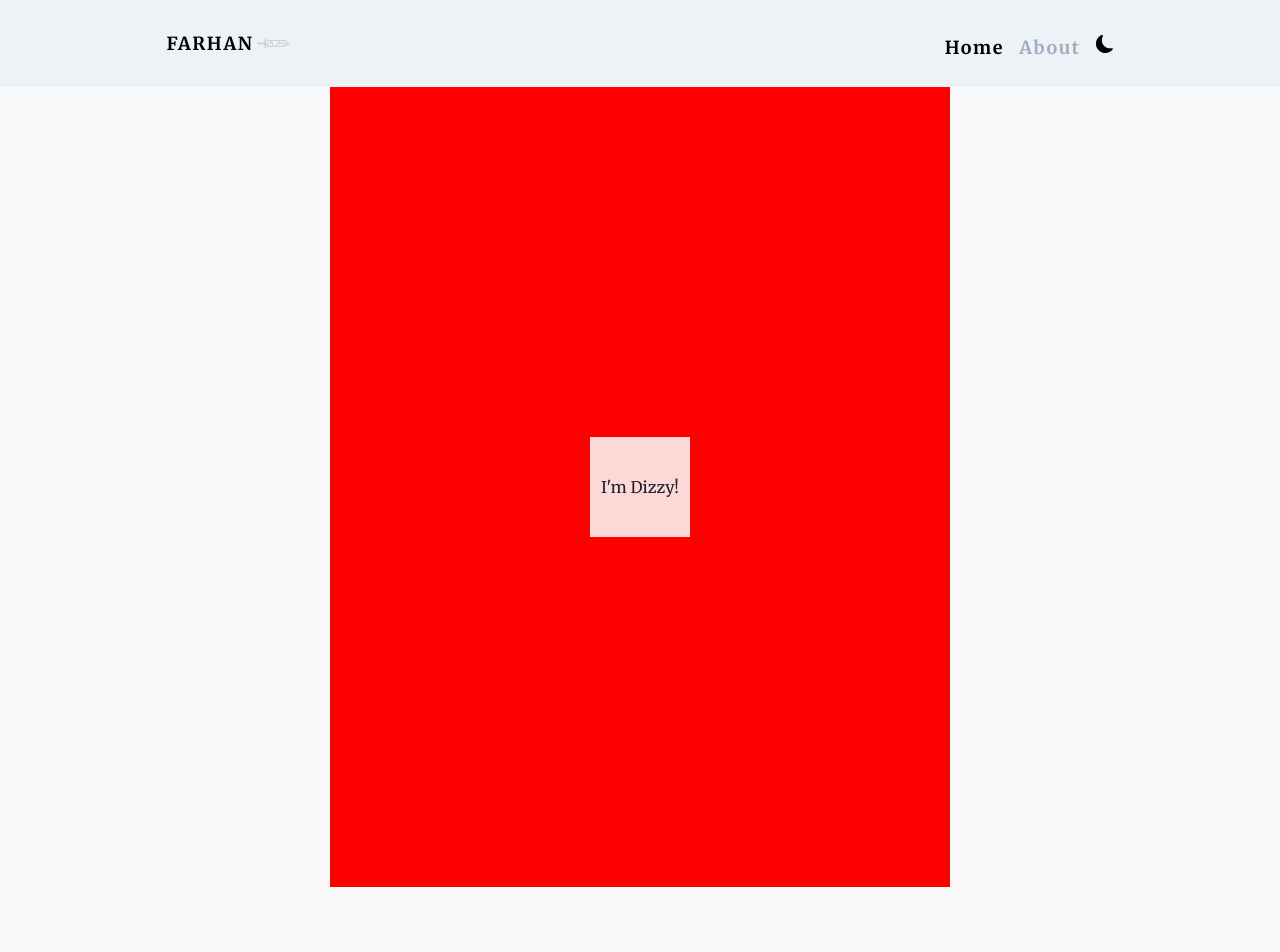
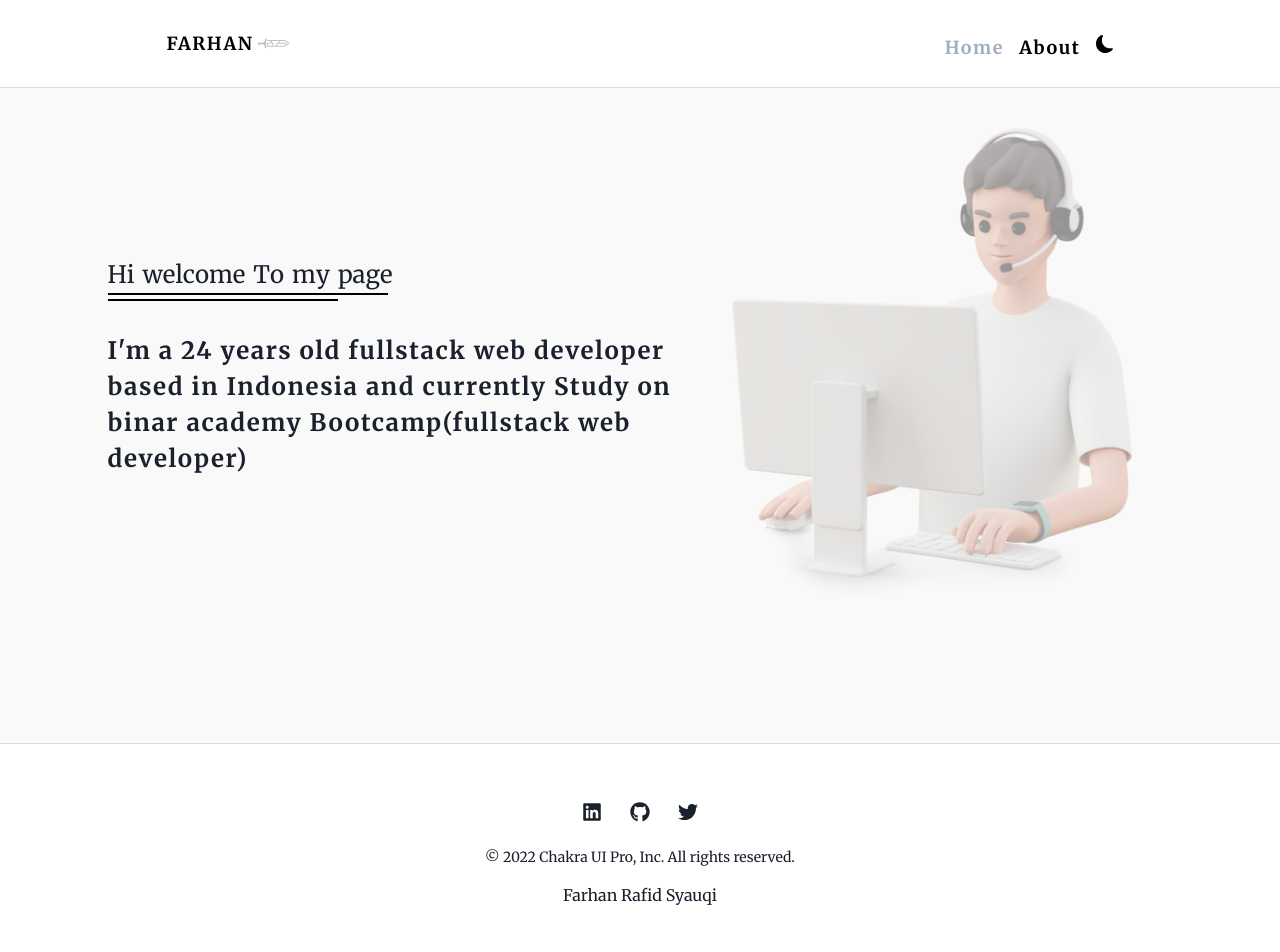
Before and after one commit to FarhanRafid97/my-portofolio, a React (Create React App) app: page /about in a window 1280 px wide. Shown: the top 952 px of the page. Built offline with nearby package versions, Linux system fonts and the light colour scheme.

Commit message:
add about page

```diff
--- a/src/components/About/About.jsx
+++ b/src/components/About/About.jsx
@@ -1,5 +1,6 @@
-import { chakra, Container } from '@chakra-ui/react';
+import { chakra, Box, HStack, Text, Image, Flex } from '@chakra-ui/react';
 import { isValidMotionProp, motion } from 'framer-motion';
+import myProfile from '../../img/me.png';
 
 const ChakraBox = chakra(motion.div, {
   /**
@@ -8,40 +9,78 @@ const ChakraBox = chakra(motion.div, {
    */
   shouldForwardProp: (prop) => isValidMotionProp(prop) || prop === 'children',
 });
+const ChakraText = chakra(motion.p, {
+  /**
+   * Allow motion props and the children prop to be forwarded.
+   * All other chakra props not matching the motion props will still be forwarded.
+   */
+  shouldForwardProp: (prop) => isValidMotionProp(prop) || prop === 'children',
+});
 
 const About = () => {
+  const word = 'Hi welcome To my page';
+  const wordArray = word.split('');
+  console.log(wordArray);
   return (
-    <Container
-      bg="red"
-      h="100vh"
-      display="flex"
-      alignItems="center"
-      justifyContent="center"
-      initial={{ height: 0 }}
-      animate={{ height: '100%' }}
-      exit={{ x: window.innerHeight, transition: { duration: 0.1 } }}
-    >
-      <ChakraBox
-        initial={{ opacity: 0 }}
-        animate={{
-          opacity: 1,
-        }}
-        // @ts-ignore no problem in operation, although type error appears.
-        transition={{
-          duration: 1,
-          ease: 'easeInOut',
-        }}
-        padding="2"
-        bg="red.100"
-        display="flex"
-        justifyContent="center"
-        alignItems="center"
-        width="100px"
-        height="100px"
-      >
-        I'm Dizzy!
-      </ChakraBox>
-    </Container>
+    <Box>
+      <HStack h="70vh" overflow="hidden">
+        <Box flex="1.2">
+          <Flex>
+            {wordArray.map((word, i) => (
+              <ChakraText
+                fontSize="24px"
+                ml={word === ' ' ? '8px' : 0}
+                initial={{ opacity: 0 }}
+                animate={{ opacity: 1 }}
+                transition={{
+                  duration: 0.04,
+                  ease: 'easeOut',
+                  delay: 0.04 * i,
+                }}
+              >
+                {word}
+              </ChakraText>
+            ))}
+          </Flex>
+          <ChakraBox
+            initial={{ width: 0 }}
+            animate={{ width: '280px' }}
+            transition={{ duration: 1.5, ease: 'easeOut' }}
+            h="2px"
+            mb="4px"
+            backgroundColor="black"
+          />
+          <ChakraBox
+            initial={{ width: 0 }}
+            animate={{ width: '230px' }}
+            transition={{ duration: 1.5, ease: 'easeOut', delay: 0.5 }}
+            mb={8}
+            h="2px"
+            backgroundColor="black"
+          />
+          <ChakraText
+            fontSize="24px"
+            letterSpacing="0.1rem"
+            fontWeight="bold"
+            initial={{ opacity: 0, y: 50 }}
+            animate={{ opacity: 1, y: 0 }}
+            transition={{ duration: 0.5, ease: 'easeOut', delay: 1.4 }}
+          >
+            I'm a 24 years old fullstack web developer based in Indonesia and
+            currently Study on binar academy Bootcamp(fullstack web developer)
+          </ChakraText>
+        </Box>
+        <Flex justifyContent="center" alignItems="center" flex="1">
+          <ChakraBox
+            initial={{ opacity: 0, x: 50 }}
+            animate={{ opacity: 1, x: 0 }}
+            transition={{ duration: 0.8, ease: 'easeOut' }}
+          >
+            <Image w="400px" opacity="0.4" src={myProfile} />
+          </ChakraBox>
+        </Flex>
+      </HStack>
+    </Box>
   );
 };
 
--- a/src/components/Home/Home.jsx
+++ b/src/components/Home/Home.jsx
@@ -2,8 +2,9 @@ import { chakra, Flex, Text } from '@chakra-ui/react';
 import { isValidMotionProp, motion } from 'framer-motion';
 import React from 'react';
 import p1 from '../../img/p1.png';
+import p2 from '../../img/p2.png';
 import p3 from '../../img/p3.png';
-import p2 from '../../img/p2.png';
+import p4 from '../../img/p4.png';
 import Card from './Card';
 import './Home.css';
 
@@ -49,7 +50,7 @@ const Home = () => {
         <Flex
           direction="column"
           alignItems="center"
-          rowGap="25px"
+          rowGap="50px"
           flexBasis="50%"
         >
           <Text
@@ -61,7 +62,7 @@ const Home = () => {
             color="#999999"
           >
             My name is farhan.I'm fullstack web developer,i like using
-            react/nextjs on frontend and express on backend .Please feel free to
+            react/nextjs on frontend and nodejs on backend. Please feel free to
             check out some projects I've been working on
           </Text>
           <Card
@@ -71,7 +72,16 @@ const Home = () => {
             bgColor="#B8D6C5"
             color="gray.50"
             hoverColor="green.600"
-            link="https://covid-19-case.vercel.app/"
+            link="https://covid-19-case.vercel.app"
+          />
+          <Card
+            title="On progress"
+            body="Build anonymous message like ngl"
+            imgUrl={p4}
+            bgColor="#e29578"
+            color="gray.50"
+            hoverColor="green.600"
+            link="https://github.com/FarhanRafid97/ngl_clone"
           />
         </Flex>
         <Flex
@@ -96,7 +106,7 @@ const Home = () => {
             imgUrl={p2}
             bgColor="#1985a1"
             color="white"
-            hoverColor="blue.1  00"
+            hoverColor="blue.200"
             link="https://github.com/FarhanRafid97"
           />
         </Flex>
--- a/src/components/Layout/Footer.js
+++ b/src/components/Layout/Footer.js
@@ -1,19 +1,55 @@
-import React from 'react';
-import { Box, Text, Flex } from '@chakra-ui/react';
-import { AiOutlineCopyrightCircle } from 'react-icons/ai';
+import { ButtonGroup, Flex, IconButton, Text } from '@chakra-ui/react';
+import * as React from 'react';
+import { FaGithub, FaLinkedin, FaTwitter } from 'react-icons/fa';
+
 const Footer = () => {
   return (
-    <Box w="100%" bg="gray.200" color="black" padding="15px">
+    <Flex
+      w="100%"
+      as="footer"
+      role="contentinfo"
+      py={{ base: '6', md: '12' }}
+      borderTop="1px solid #dbdbdb"
+      justifyContent="center"
+      backgroundColor="white"
+    >
       <Flex
+        justifyContent="center"
         alignItems="center"
-        justifyContent="center"
-        margin="auto"
-        width="80%"
+        rowGap="15px    "
+        flexDirection="column"
       >
-        <AiOutlineCopyrightCircle />
+        <Flex justify="space-between" direction="row" align="center">
+          <ButtonGroup variant="ghost">
+            <IconButton
+              as="a"
+              href="https://www.linkedin.com/in/farhan-rafid-syauqi-268a9820b/"
+              target="_blank"
+              aria-label="LinkedIn"
+              icon={<FaLinkedin fontSize="1.25rem" />}
+            />
+            <IconButton
+              as="a"
+              href="https://github.com/FarhanRafid97"
+              target="_blank"
+              aria-label="GitHub"
+              icon={<FaGithub fontSize="1.25rem" />}
+            />
+            <IconButton
+              as="a"
+              href="#"
+              aria-label="Twitter"
+              icon={<FaTwitter fontSize="1.25rem" />}
+            />
+          </ButtonGroup>
+        </Flex>
+        <Text fontSize="sm" color="subtle">
+          &copy; {new Date().getFullYear()} Chakra UI Pro, Inc. All rights
+          reserved.
+        </Text>
         <Text>Farhan Rafid Syauqi</Text>
       </Flex>
-    </Box>
+    </Flex>
   );
 };
 
--- a/src/components/Layout/Navbar.jsx
+++ b/src/components/Layout/Navbar.jsx
@@ -22,9 +22,10 @@ const Navbar = () => {
       width="100%"
       padding="30px 0"
       fontSize="18px"
-      bg="gray.100"
+      bg="white"
       color="black"
       position="fixed"
+      borderBottom="1px solid #dbdbdb"
       top="0"
       zIndex="99"
     >
@@ -62,8 +63,9 @@ const Navbar = () => {
             _hover={{ textDecoration: 'none' }}
             className="navigasiLink"
             position="relative"
+            color="gray.400"
             as={NavLink}
-            _activeLink={{ color: 'gray.400  ' }}
+            _activeLink={{ color: 'black' }}
             to="/"
           >
             Home
@@ -72,9 +74,10 @@ const Navbar = () => {
             _hover={{ textDecoration: 'none' }}
             className="navigasiLink"
             position="relative"
+            color="gray.400"
             as={NavLink}
             to="/about"
-            _activeLink={{ color: 'gray.400' }}
+            _activeLink={{ color: 'black' }}
           >
             About
           </Link>
```
Also changed, not shown: src/img/me.png (added), src/img/p4.png (added).
